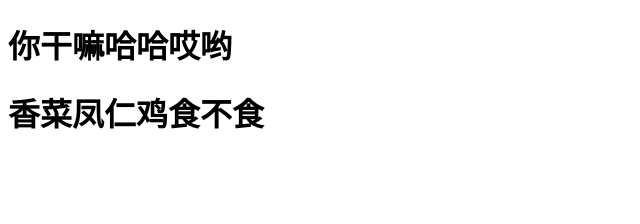
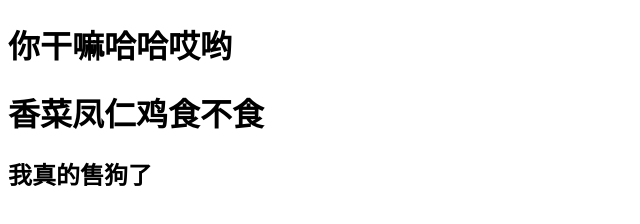
Before and after one commit to dcx23293/dcx23293.github.io, a plain HTML site: page index.html in a window 1280 px wide. Shown: the whole page, without its empty margins (0-640 px from the left). Drawn offline with Linux system fonts and the light colour scheme.

Commit message:
纯鹿人

```diff
--- a/index.html
+++ b/index.html
@@ -9,5 +9,6 @@
 <body>
     <h1>你干嘛哈哈哎哟</h1>
     <h1>香菜凤仁鸡食不食</h1>
+    <h2>我真的售狗了</h2>
 </body>
 </html>
```
